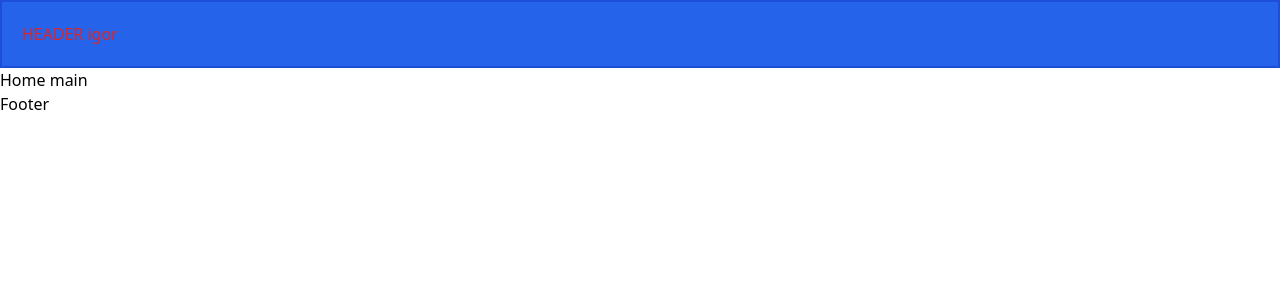
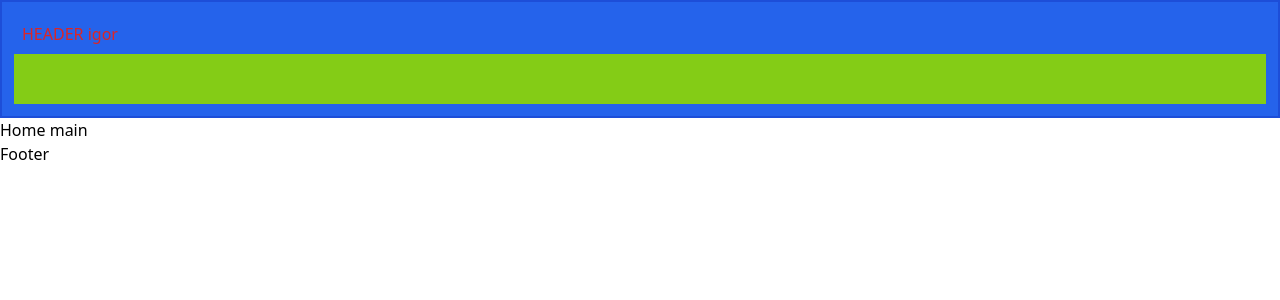
Before and after one commit to VladDot/restaurant, a React (Create React App) app: page / in a window 1280 px wide. Shown: the top 300 px of the page. Built offline with nearby package versions, Linux system fonts and the light colour scheme.

Commit message:
add green div (#5)

```diff
--- a/src/components/header/index.tsx
+++ b/src/components/header/index.tsx
@@ -2,6 +2,8 @@ export const Header = () => {
   return (
     <header className='w-full p-3 bg-blue-600 border-2 border-blue-700'>
       <h1 className='text-red-600 p-2'>HEADER igor</h1>
+
+      <div className='w-full h-[50px] bg-lime-500'></div>
     </header>
   );
 };
```
